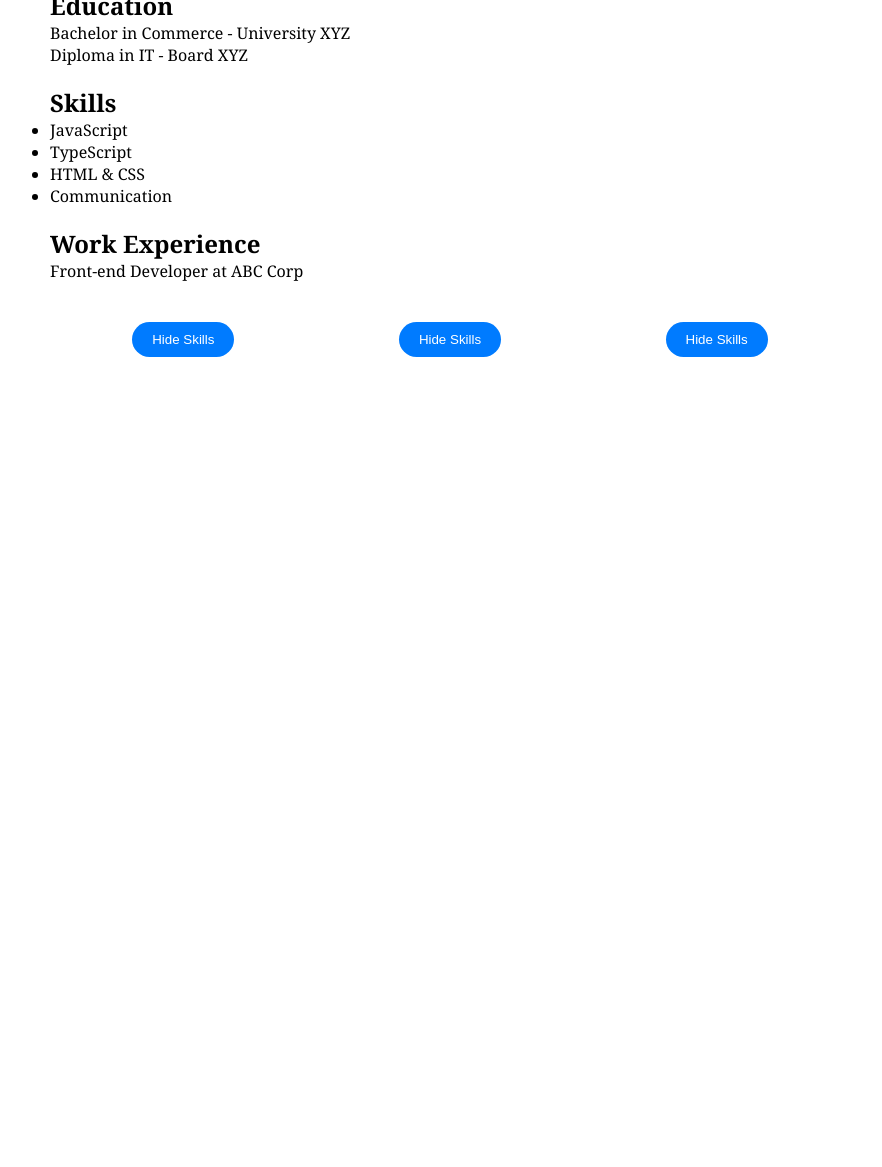
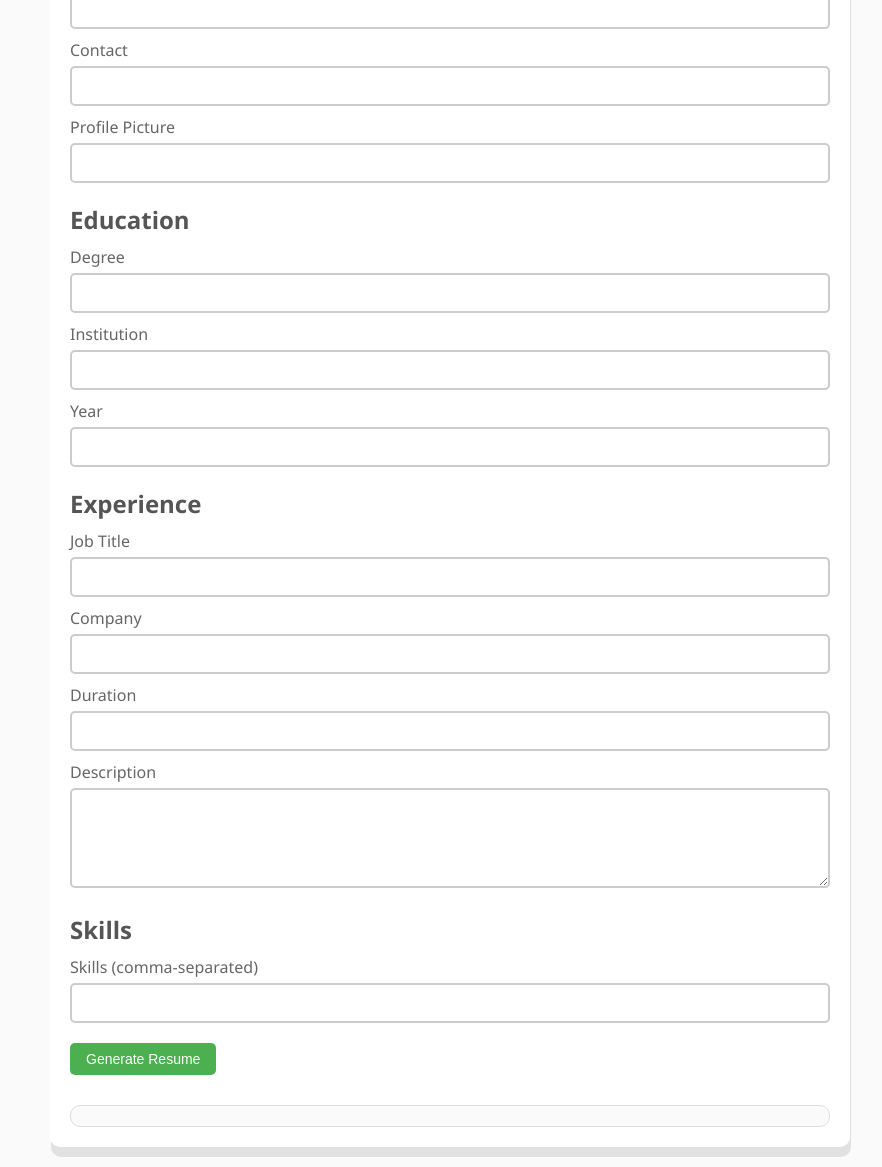
Before and after one commit to awais995/Resume, a website: page index.html in a window 1280 px wide. Shown: the part 251-1418 px from the top of the page, without its empty margins (190-1072 px from the left). Before the commit the page ends 800 px from the top, so only its background shows below. Drawn offline with Linux system fonts and the light colour scheme.

Commit message:
Dynamic Resume

```diff
--- a/app.js
+++ b/app.js
@@ -1,51 +1,33 @@
-var toggleSkills = document.getElementById('toggle-skills');
-var skillsSection = document.getElementById('skills');
-if (toggleSkills && skillsSection) {
-    toggleSkills.textContent = skillsSection.style.display === 'none' ? 'Show Skills' : 'Hide Skills';
+function generateResume() {
+    var personalInfo = {
+        name: document.getElementById('name').value,
+        email: document.getElementById('email').value,
+        contact: document.getElementById('contact').value,
+        profilePicture: document.getElementById('profilePicture').value,
+    };
+    var education = {
+        degree: document.getElementById('degree').value,
+        institution: document.getElementById('institution').value,
+        year: document.getElementById('year').value,
+    };
+    var workExperience = {
+        jobTitle: document.getElementById('jobTitle').value,
+        company: document.getElementById('company').value,
+        duration: document.getElementById('duration').value,
+        description: document.getElementById('description').value,
+    };
+    var skills = document.getElementById('skills').value.split(',');
+    var resumeData = {
+        personalInfo: personalInfo,
+        education: [education],
+        workExperience: [workExperience],
+        skills: skills,
+    };
+    displayResume(resumeData);
 }
-toggleSkills === null || toggleSkills === void 0 ? void 0 : toggleSkills.addEventListener('click', function () {
-    if (skillsSection) {
-        if (skillsSection.style.display === 'none') {
-            skillsSection.style.display = 'block';
-            toggleSkills.textContent = 'Hide Skills';
-        }
-        else {
-            skillsSection.style.display = 'none';
-            toggleSkills.textContent = 'Show Skills';
-        }
+function displayResume(resumeData) {
+    var resumeOutput = document.getElementById('resumeOutput');
+    if (resumeOutput) {
+        resumeOutput.innerHTML = "\n            <h2>".concat(resumeData.personalInfo.name, "</h2>\n            <p><strong>Email:</strong> ").concat(resumeData.personalInfo.email, "</p>\n            <p><strong>Contact:</strong> ").concat(resumeData.personalInfo.contact, "</p>\n            ").concat(resumeData.personalInfo.profilePicture ? "<img src=\"".concat(resumeData.personalInfo.profilePicture, "\" alt=\"Profile Picture\">") : '', "\n            \n            <h3>Education</h3>\n            <p><strong>Degree:</strong> ").concat(resumeData.education[0].degree, "</p>\n            <p><strong>Institution:</strong> ").concat(resumeData.education[0].institution, "</p>\n            <p><strong>Year of Graduation:</strong> ").concat(resumeData.education[0].year, "</p>\n\n            <h3>Work Experience</h3>\n            <p><strong>Job Title:</strong> ").concat(resumeData.workExperience[0].jobTitle, "</p>\n            <p><strong>Company:</strong> ").concat(resumeData.workExperience[0].company, "</p>\n            <p><strong>Duration:</strong> ").concat(resumeData.workExperience[0].duration, "</p>\n            <p><strong>Description:</strong> ").concat(resumeData.workExperience[0].description, "</p>\n\n            <h3>Skills</h3>\n            <ul>").concat(resumeData.skills.map(function (skill) { return "<li>".concat(skill.trim(), "</li>"); }).join(''), "</ul>\n        ");
     }
-});
-var toggleeducation = document.getElementById('toggle-education');
-var educationSection = document.getElementById('education');
-if (toggleeducation && educationSection) {
-    toggleeducation.textContent = educationSection.style.display === 'none' ? 'Show Skills' : 'Hide Skills';
 }
-toggleeducation === null || toggleeducation === void 0 ? void 0 : toggleeducation.addEventListener('click', function () {
-    if (educationSection) {
-        if (educationSection.style.display === 'none') {
-            educationSection.style.display = 'block';
-            toggleeducation.textContent = 'Hide Education';
-        }
-        else {
-            educationSection.style.display = 'none';
-            toggleeducation.textContent = 'Show Education';
-        }
-    }
-});
-var toggleexperience = document.getElementById('toggle-experience');
-var experienceSection = document.getElementById('work-experience');
-if (toggleexperience && experienceSection) {
-    toggleexperience.textContent = experienceSection.style.display === 'none' ? 'Show Skills' : 'Hide Skills';
-}
-toggleexperience === null || toggleexperience === void 0 ? void 0 : toggleexperience.addEventListener('click', function () {
-    if (experienceSection) {
-        if (experienceSection.style.display === 'none') {
-            experienceSection.style.display = 'block';
-            toggleexperience.textContent = 'Hide Experience';
-        }
-        else {
-            experienceSection.style.display = 'none';
-            toggleexperience.textContent = 'Show Experience';
-        }
-    }
-});
--- a/index.html
+++ b/index.html
@@ -3,37 +3,61 @@
 <head>
     <meta charset="UTF-8">
     <meta name="viewport" content="width=device-width, initial-scale=1.0">
-    <title>Static Resume</title>
+    <title>Dynamic Resume</title>
     <link rel="stylesheet" href="style.css">
 </head>
 <body>
-    <header>
-        <h1>Muhammad Awais</h1>
-        <p>Contact: awais46565@gmail.com | 0302-5000018</p>
-        <img src="Images/Profile Picture.jpg" alt="Profile Picture">
-    </header>
-    <section id="education">
-        <h2>Education</h2>
-        <p>Bachelor in Commerce - University XYZ</p>
-        <p>Diploma in IT - Board XYZ</p>
-    </section>
-    <section id="skills">
-        <h2>Skills</h2>
-        <ul>
-            <li>JavaScript</li>
-            <li>TypeScript</li>
-            <li>HTML & CSS</li>
-            <li>Communication</li>
-        </ul>
-    </section>
-    <section id="work-experience">
-        <h2>Work Experience</h2>
-        <p>Front-end Developer at ABC Corp</p>
-    </section>
-    <div class="btn">
-        <button id="toggle-education">Hide education</button>
-    <button id="toggle-skills">Hide Skills</button>
-    <button id="toggle-experience">Hide Experience</button>
+    <div class="container">
+        <h1>Dynamic Resume</h1>
+        <form id="resumeForm" class="form">
+            <h2>Personal Information</h2>
+
+            <label for="name">Name</label>
+            <input type="text" id="name" name="name" required>
+
+            <label for="email">Email</label>
+            <input type="email" id="email" name="email" required>
+
+            <label for="contact">Contact</label>
+            <input type="text" id="contact" name="contact" required>
+
+            <label for="profilePicture">Profile Picture</label>
+            <input type="text" id="profilePicture" name="profilePicture">
+
+            <h2>Education</h2>
+
+            <label for="degree">Degree</label>
+            <input type="text" id="degree" name="degree" required>
+
+            <label for="institution">Institution</label>
+            <input type="text" id="institution" name="institution" required>
+
+            <label for="year">Year</label>
+            <input type="text" id="year" name="year" required>
+
+            <h2>Experience</h2>
+
+            <label for="jobTitle">Job Title</label>
+            <input type="text" id="jobTitle" name="jobTitle" required>
+
+            <label for="company">Company</label>
+            <input type="text" id="company" name="company" required>
+
+            <label for="duration">Duration</label>
+            <input type="text" id="duration" name="duration" required>
+
+            <label for="description">Description</label>
+            <textarea id="description" name="description" required></textarea>
+
+            <h2>Skills</h2>
+
+            <label for="skills">Skills (comma-separated)</label>
+            <input type="text" id="skills" name="skills" required>
+
+            <button type="button" onclick="generateResume()">Generate Resume</button>
+        </form>
+
+        <div id="resumeOutput" class="resume-output"></div>
     </div>
     <script src="app.js"></script>
 </body>
--- a/style.css
+++ b/style.css
@@ -4,43 +4,126 @@
 }
 
 body {
-   font-family: Cambria, Cochin, Georgia, Times, 'Times New Roman', serif;
-   margin: 20px;
+   font-family: 'Segoe UI', Tahoma, Geneva, Verdana, sans-serif;
+   background-color: #fafafa;
+   margin: 0;
+   padding: 0  ;
+   display: flex;
+   justify-content: center;
+   align-items: center;
+   min-height: 100vh;
+   flex-direction: column;
+   overflow: auto;
+}
+
+.container {
+   background-color: #ffffffff;
+   border-radius: 10px;
+   box-shadow: 1px 10px rgba(0, 0, 0, 0.1);
    padding: 20px;
    max-width: 800px;
-   margin: auto;
+   width: 100vh;
+   margin: 20px;
+   box-sizing: border-box;
+   overflow: auto;
 }
 
-header {
+h1 {
    text-align: center;
+   color: #333;
 }
 
-header img {
-   width: 150px;
-   height: 150px;
-   border-radius: 25px;
+.form h2 {
+   margin-top: 20px;
+   color: #555
+
 }
 
-section {
-   margin-bottom: 20px;
+label {
+   display: block;
+   margin-top: 10px;
+   color: #666;
+}
+
+input, textarea {
+   width: 100%;
+   padding: 10px;
+   margin-top: 5px;
+   border: 2px solid #ccc;
+   border-radius: 5px;
+   box-sizing: border-box;
+   font-size: 16px;
+}
+
+textarea {
+   resize: vertical;
+   min-height: 100px;
 }
 
 button {
-   display: block;
-   margin: 20px auto;
+   margin-top: 20px;
    padding: 10px 20px;
-   background-color: #007BFF;
+   background-color: #4cAf50;
    color: white;
    border: none;
-   border-radius: 50px;
+   border-radius: 5px;
    cursor: pointer;
-}
-
-.btn{
-   display: flex;
-
+   font-size: 16px;
 }
 
 button:hover {
-   background-color: #0056b3;
+   background-color: #45a049;
 }
+
+.resume-output{
+   margin-top: 30px;
+   padding: 20px;
+   background-color: #fafafa;
+   border: 1px solid #ddd;
+   border-radius: 10px;
+   box-sizing: border-box;
+}
+
+.resume-output h2{
+   color: #333;
+}
+
+.resume-output p{
+   color: #555;
+}
+
+.resume-output img {
+   max-width: 150px;
+   border-radius: 10px;
+}
+
+@media (max-width: 600px) {
+   .container {
+      padding: 10px;
+   }
+}
+
+h1 {
+   font-size: 1.5em;
+}
+
+input, textarea {
+   font-size: 14px;
+}
+
+button {
+   padding: 8px 16px;
+   font-size: 14px;
+}
+
+.resume-output {
+   padding: 10px;
+}
+
+.resume-output h2 {
+   font-size: 1.2em;
+}
+
+.resume-output p {
+   font-size: 14px;
+}
```
Also changed, not shown: app.ts (+79 -51 lines).
